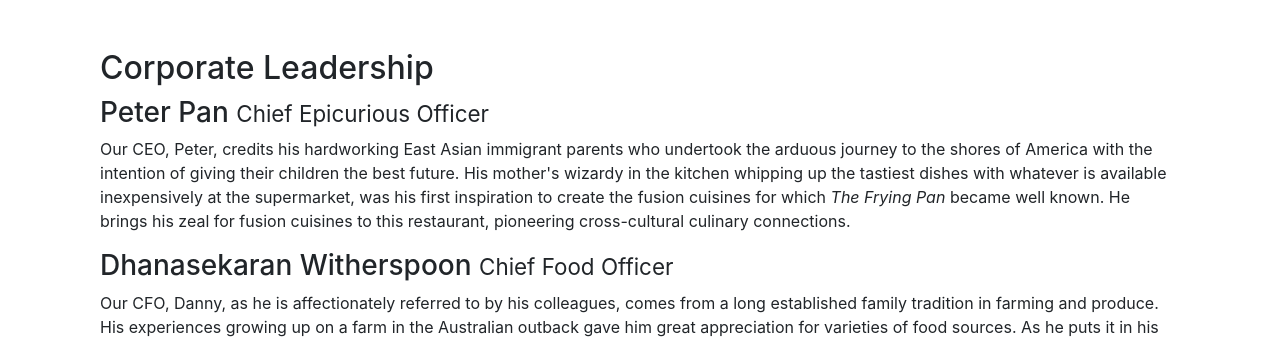
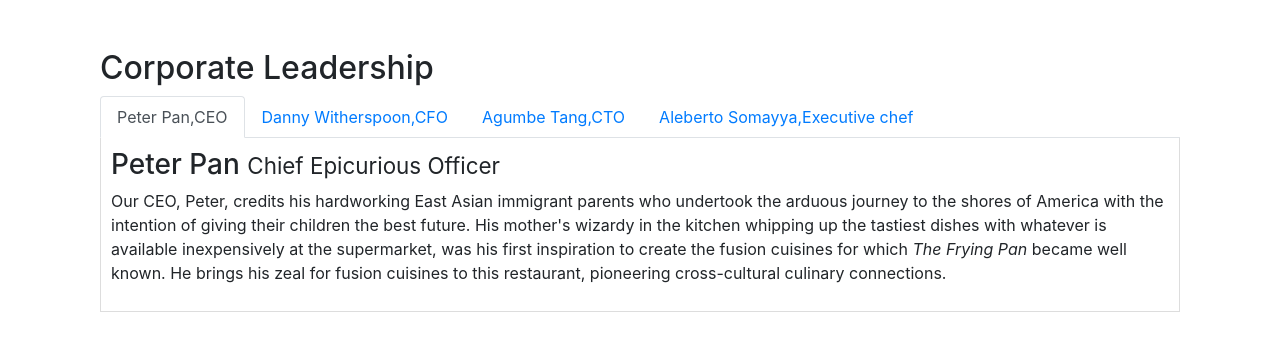
Before and after one commit to SchrOdinger11/webDevPractice, a website: page aboutus.html in a window 1280 px wide. Shown: the part 892-1230 px from the top of the page. Drawn offline with nearby package versions, Linux system fonts and the light colour scheme.

Commit message:
nav tabs added

```diff
--- a/aboutus.html
+++ b/aboutus.html
@@ -105,19 +105,70 @@
         </div>
 
 
+
+
+
+
+
         <div class="row row-content">
             <div class="col">
                 <h2>Corporate Leadership</h2>
+                <ul class="nav nav-tabs">
+                    <li class="nav-item">
+                        <a class="nav-link active" href="#peter"
+                        role="tab" data-toggle="tab">Peter Pan,CEO</a>
+                    </li>
+                    <li class="nav-item">
+                        <a class="nav-link " href="#danny"
+                        role="tab" data-toggle="tab">Danny Witherspoon,CFO</a>
+                    </li>
+                    <li class="nav-item">
+                        <a class="nav-link " href="#agumbe"
+                        role="tab" data-toggle="tab">Agumbe Tang,CTO</a>
+                    </li>
+                    <li class="nav-item">
+                        <a class="nav-link " href="#alberto"
+                        role="tab" data-toggle="tab">Aleberto Somayya,Executive chef</a>
+                    </li>
+                </ul>
+
+                <div class="tab-content">
+
+                    <div role="tabpanel" class="tab-pane fade show active" id="peter">
                         <h3>Peter Pan <small>Chief Epicurious Officer</small></h3>
                         <p>Our CEO, Peter, credits his hardworking East Asian immigrant parents who undertook the arduous journey to the shores of America with the intention of giving their children the best future. His mother's wizardy in the kitchen whipping up the tastiest dishes with whatever is available inexpensively at the supermarket, was his first inspiration to create the fusion cuisines for which <em>The Frying Pan</em> became well known. He brings his zeal for fusion cuisines to this restaurant, pioneering cross-cultural culinary connections.</p>
+                    </div>
+
+                    <div role="tabpanel" class="tab-pane fade  " id="danny">
                     <h3>Dhanasekaran Witherspoon <small>Chief Food Officer</small></h3>
                     <p class="d-none d-sm-block">Our CFO, Danny, as he is affectionately referred to by his colleagues, comes from a long established family tradition in farming and produce. His experiences growing up on a farm in the Australian outback gave him great appreciation for varieties of food sources. As he puts it in his own words, <em>Everything that runs, wins, and everything that stays, pays!</em></p>
+                    </div>
+                    <div role="tabpanel" class="tab-pane fade " id="agumbe">
                     <h3>Agumbe Tang <small>Chief Taste Officer</small></h3>
                     <p class="d-none d-sm-block">Blessed with the most discerning gustatory sense, Agumbe, our CTO, personally ensures that every dish that we serve meets his exacting tastes. Our chefs dread the tongue lashing that ensues if their dish does not meet his exacting standards. He lives by his motto, <em>You click only if you survive my lick.</em></p>
+                    </div>
+                    <div role="tabpanel" class="tab-pane fade " id="alberto">
                     <h3>Alberto Somayya <small>Executive Chef</small></h3>
                     <p class="d-none d-sm-block">Award winning three-star Michelin chef with wide International experience having worked closely with whos-who in the culinary world, he specializes in creating mouthwatering Indo-Italian fusion experiences. He says, <em>Put together the cuisines from the two craziest cultures, and you get a winning hit! Amma Mia!</em></p>
+
+                        </div>
+
+
+
+                </div>
+
             </div>
        </div>
+
+
+
+
+
+
+
+
+
+
        <div class="row row-content">
            <div class="col-12 col-sm-9">
                <h2>Facts &amp; Figures</h2>
--- a/css/styles.css
+++ b/css/styles.css
@@ -48,3 +48,9 @@ body{
 .btn-grp{
     display: block;
 }
+.tab-content{
+    border-left: 1px solid #ddd;
+    border-right: 1px solid #ddd;
+    border-bottom: 1px solid #ddd;
+    padding:10px;
+}
```
Lines whose indentation alone changed are shown as unchanged.
